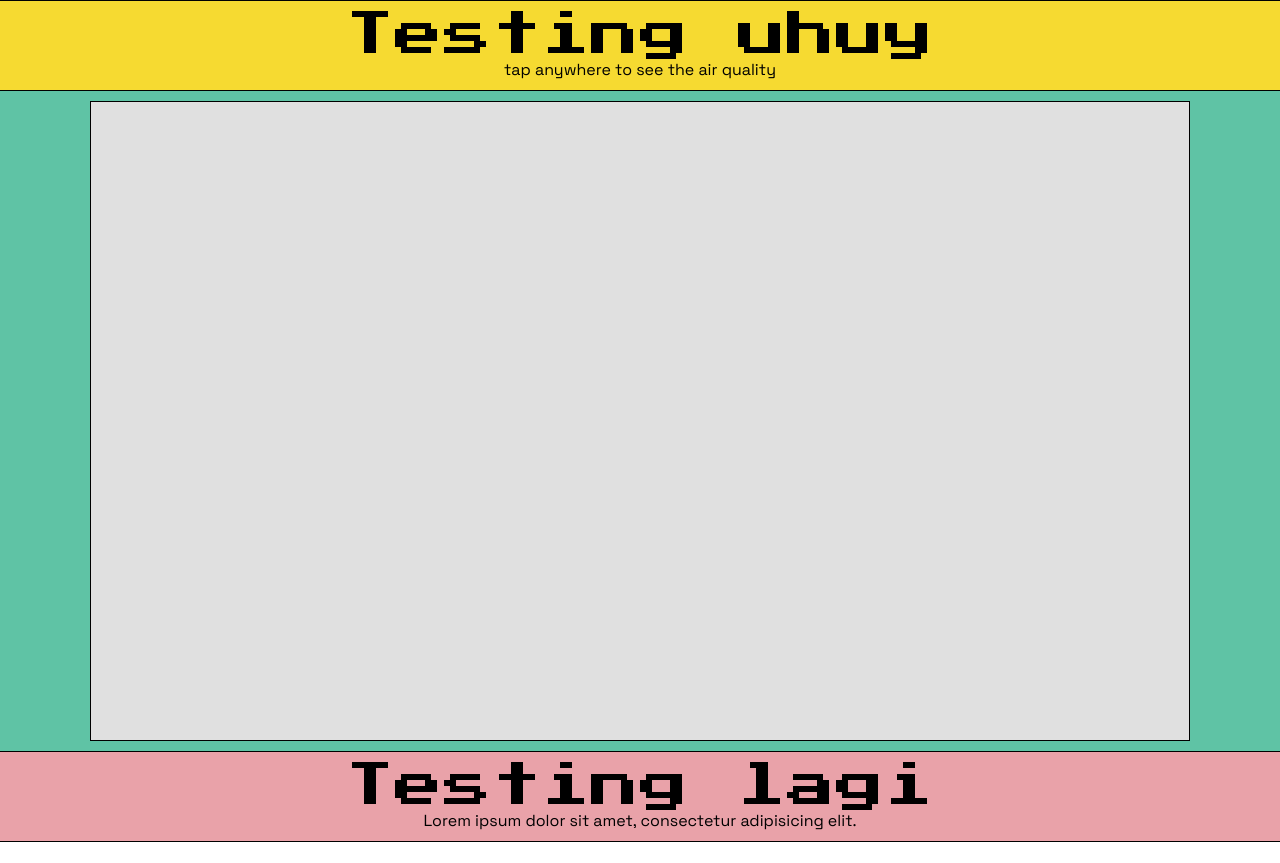
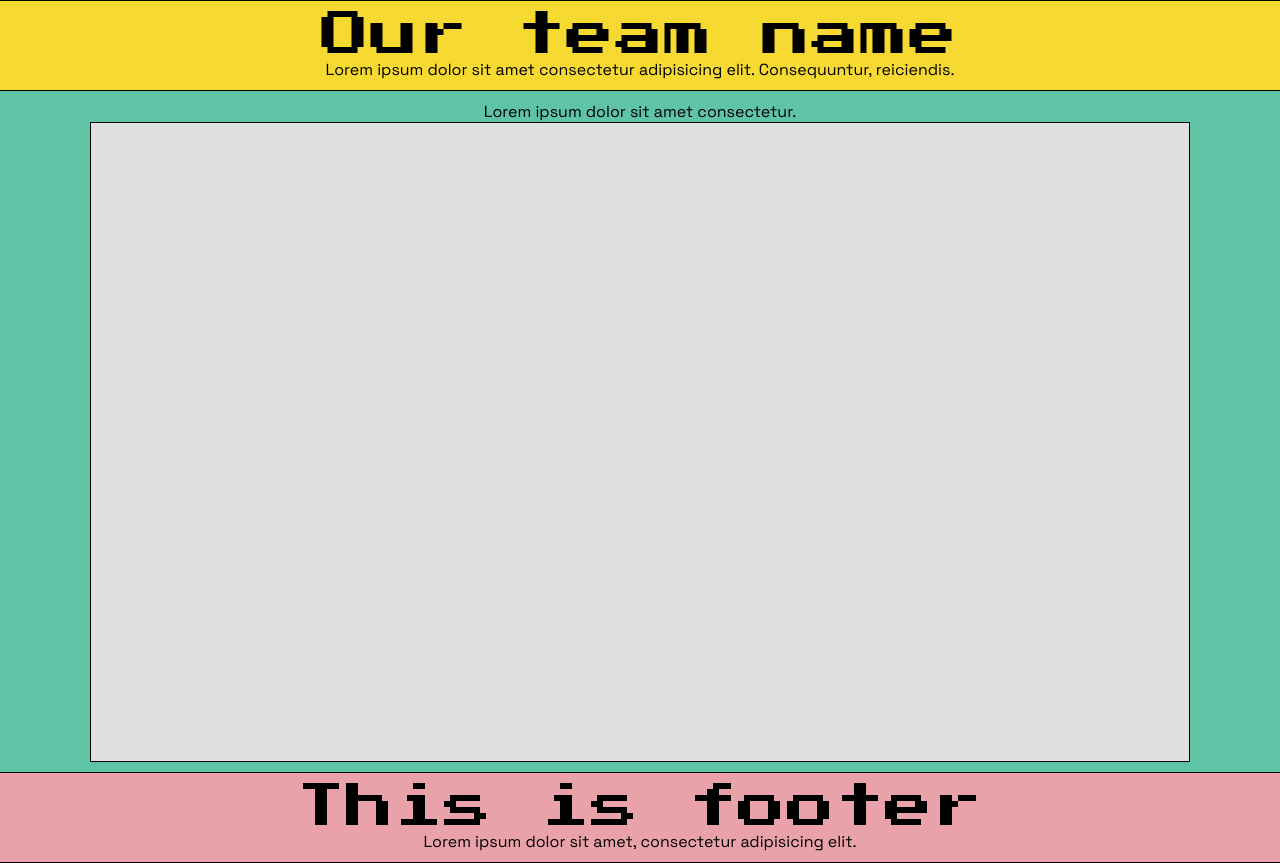
Before and after one commit to FerdyDiatmika/airqualityweb, a plain HTML site: page index.html in a window 1280 px wide. Before the commit the page ends 842 px from the top, so only its background shows below. Drawn offline with Linux system fonts and the light colour scheme.

Commit message:
adding style

```diff
--- a/index.html
+++ b/index.html
@@ -12,14 +12,15 @@
 </head>
 <body>
     <header>
-        <h1>Testing uhuy</h1>
-        <h5>tap anywhere to see the air quality</h5>
+        <h1>Our team name</h1>
+        <h5>Lorem ipsum dolor sit amet consectetur adipisicing elit. Consequuntur, reiciendis.</h5>
     </header>
     <section>
+        <h5>Lorem ipsum dolor sit amet consectetur.</h5>
         <div class="map-container"></div>
     </section>
     <footer>
-        <h1>Testing lagi</h1>
+        <h1>This is footer</h1>
         <h5>Lorem ipsum dolor sit amet, consectetur adipisicing elit.</h5>
     </footer>
 
--- a/src/style/index.css
+++ b/src/style/index.css
@@ -43,6 +43,7 @@ section {
     border-bottom: 1px solid #000000;
     background-color: #5FC3A5;
     display: flex;
+    flex-direction: column;
     justify-content: center;
     align-items: center;
 }
```
